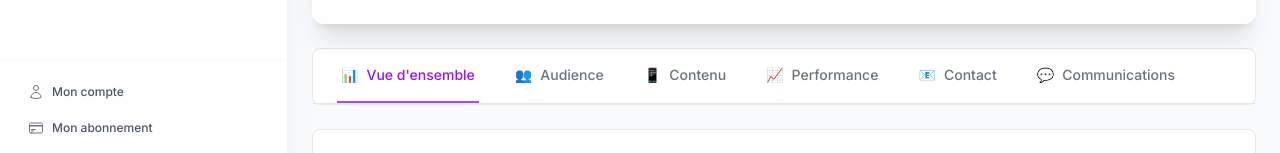
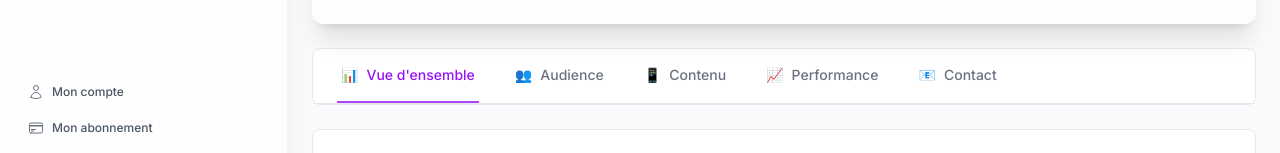
Before and after one commit to hery-spread/spread-demo, a Next.js app: page /profile/1 in a window 1280 px wide. Shown: the part 599-752 px from the top of the page. Built offline with nearby package versions, Linux system fonts and the light colour scheme.

Commit message:
profile: retire l’onglet et la section "Communications" de la page profil d’un influenceur (ProfileTabs, profile/[id]/page)

```diff
--- a/TODO/TODO_PROFILE-05.MD
+++ b/TODO/TODO_PROFILE-05.MD
@@ -1,16 +1,19 @@
 # PLAN D'ACTION PRESCRIPTIF : PROFILE-05 — Récupération Modash (profil + rapport partageable)
 
 ## User Story
+
 En tant qu'utilisateur, lorsque j'ouvre une page profil comme `/profile/1`, je veux que les données affichées proviennent de l'API Modash et que le rapport partageable s'appuie sur les champs officiels Modash (pas des mocks), afin d'avoir des informations à jour et exhaustives.
 
 ---
 
 ## Références officielles (Modash)
+
 - Instagram: `https://docs.modash.io/products/discovery_api/openapi_doc/discovery/instagram`
 - YouTube: `https://docs.modash.io/products/discovery_api/openapi_doc/discovery/youtube`
 - TikTok: `https://docs.modash.io/products/discovery_api/openapi_doc/discovery/tiktok/tiktokcontroller_search`
 
 Endpoints clés (selon plateforme):
+
 - `/{platform}/profile/{userId}/report` → Rapport détaillé (à privilégier et à mettre en cache)
 - `/{platform}/users` → Recherche d’utilisateurs par handle/ID (résolution de `@handle` → `userId`)
 - Dictionnaires: `/{platform}/languages`, `/{platform}/locations`, `/{platform}/topics`, `/{platform}/hashtags` (+ Instagram: `/interests`, `/brands`)
@@ -18,13 +21,15 @@ Endpoints clés (selon plateforme):
 ---
 
 ## Objectifs
-1) Récupérer et exposer l’intégralité des champs disponibles dans Modash pour un profil (Search/Report), avec conservation d’un `raw` complet.
-2) Mettre à jour la page `profile/[id]` pour alimenter toutes les sections avec les données Modash.
-3) Aligner la page de partage `share/[shareId]` sur les mêmes données (mêmes champs et structure), en prévision d’un lien partageable.
+
+1. Récupérer et exposer l’intégralité des champs disponibles dans Modash pour un profil (Search/Report), avec conservation d’un `raw` complet.
+2. Mettre à jour la page `profile/[id]` pour alimenter toutes les sections avec les données Modash.
+3. Aligner la page de partage `share/[shareId]` sur les mêmes données (mêmes champs et structure), en prévision d’un lien partageable.
 
 ---
 
 ## Portée technique
+
 - Pages: `src/app/profile/[id]/page.tsx`, `src/app/share/[shareId]/page.tsx`
 - Service API: `src/lib/modash.ts` (nouveau) — client typé, mapping, helpers de dictionnaires
 - Types: `src/types/index.ts` (ajouts: `ModashInstagramReport`, `ModashYoutubeReport`, `ModashTiktokReport`, + `raw: unknown`)
@@ -35,6 +40,7 @@ Endpoints clés (selon plateforme):
 ## Plan d'Action Prescriptif
 
 ### Étape 1 — Préparation & sécurité
+
 - [ ] Ajouter `MODASH_API_TOKEN` (variables d’environnement + exemple dans README)
 - [ ] Créer `src/lib/modash.ts` avec:
   - [ ] Client fetch commun (headers: `Authorization: Bearer <token>`, `Content-Type: application/json`)
@@ -42,12 +48,14 @@ Endpoints clés (selon plateforme):
   - [ ] Utilitaire `withCache(key, fetcher)` (SWR serveur: `fetch({ next: { revalidate: 3600 } })` si applicable)
 
 ### Étape 2 — Résolution identifiant
+
 - [ ] Ajouter `resolveUserId(platform, handleOrId)`:
   - Input: `platform: 'instagram'|'youtube'|'tiktok'`, `handleOrId: string`
   - Si `handleOrId` est un ID → retourner tel quel
   - Sinon: requête `/{platform}/users?query=<handle>` puis sélection du `userId`
 
 ### Étape 3 — Récupération du rapport Modash (source de vérité)
+
 - [ ] Implémenter `getProfileReport(platform, userId)`:
   - Appel `/{platform}/profile/{userId}/report`
   - Conserver le JSON complet en `raw`
@@ -59,10 +67,12 @@ Endpoints clés (selon plateforme):
   - Contenu: topics/interests, hashtags, collaborations summary
 
 ### Étape 4 — Dictionnaires (auto-complétion & cohérence)
+
 - [ ] Exposer helpers: `listLanguages`, `listLocations`, `listTopics`, `listHashtags` (+ IG: `listInterests`, `listBrands`)
 - [ ] Support recherche (`query`) et pagination; limiter les résultats avec `limit`
 
 ### Étape 5 — Intégration dans `/profile/[id]`
+
 - [ ] Déduire la plateforme & le handle/id selon le contexte actuel (mock → transitoire):
   - Heuristique temporaire: si l’URL contient un `?platform=xx` l’utiliser; sinon valeur par défaut ou issue du mock courant
   - À terme: stocker la plateforme + userId dans la navigation précédente
@@ -71,14 +81,17 @@ Endpoints clés (selon plateforme):
 - [ ] Afficher des placeholders quand un champ n’est pas fourni par la plateforme
 
 ### Étape 6 — Alignement `/share/[shareId]`
+
 - [ ] Utiliser la même structure de données & mapping
 - [ ] Paramétrer une stratégie de cache plus longue pour le partage (ex: 24h), bouton « Refresh » si nécessaire
 
 ### Étape 7 — Types & exhaustivité
+
 - [ ] Ajouter types `Modash{Platform}Report` (OpenAPI → types), + champ générique `raw: unknown`
 - [ ] Vérifier via checklist par plateforme que tous les groupes de champs OpenAPI sont soit mappés, soit présents dans `raw`
 
 ### Étape 8 — QA & stabilité
+
 - [ ] `npm run lint` → 0 erreur
 - [ ] `npm run build` → OK
 - [ ] Tests manuels: profils IG/YT/TT variés, cas "non trouvé", timeouts, quotas
@@ -86,6 +99,7 @@ Endpoints clés (selon plateforme):
 ---
 
 ## Critères d'acceptation
+
 - [ ] `/profile/[id]` affiche des données provenant de Modash (pas de mock), avec au minimum: identité, followers, engagement_rate, stats de contenus, démographie audience (si disponible)
 - [ ] Les champs disponibles dans Modash sont couverts: mappés dans l’UI ou conservés en `raw`
 - [ ] La page de partage `/share/[shareId]` consomme les mêmes données et reste cohérente
@@ -95,6 +109,7 @@ Endpoints clés (selon plateforme):
 ---
 
 ## Journal & risques
+
 - Crédits Modash: surveiller la consommation (le `report` a un coût par appel)
 - Variations entre plateformes: certains champs ne sont pas uniformes → fallback propre & `raw` accessible
 - Performance: activer caching côté serveur; éviter les appels redondants (résolution `userId`)
--- a/src/app/profile/[id]/page.tsx
+++ b/src/app/profile/[id]/page.tsx
@@ -12,8 +12,8 @@ import ProfileHeader from '@/components/profile/ProfileHeader';
 import ProfileTabs from '@/components/profile/ProfileTabs';
 import UnlockModal from '@/components/profile/UnlockModal';
 import LockedContent from '@/components/profile/LockedContent';
-import ThreadViewer from '@/components/communication/ThreadViewer';
-import { CommunicationProvider } from '@/contexts/CommunicationContext';
+// import ThreadViewer from '@/components/communication/ThreadViewer';
+// import { CommunicationProvider } from '@/contexts/CommunicationContext';
 // import PerformanceChart from '@/components/profile/charts/PerformanceChart';
 // import EngagementBreakdown from '@/components/profile/charts/EngagementBreakdown';
 // import PostPerformance from '@/components/profile/charts/PostPerformance';
@@ -27,7 +27,6 @@ type ProfileTab =
   | 'audience'
   | 'content'
   | 'contact'
-  | 'communications'
   | 'performance';
 
 export default function ProfilePage() {
@@ -558,18 +557,18 @@ export default function ProfilePage() {
           </div>
         );
 
-      case 'communications':
-        return (
-          <div className="p-6">
-            <CommunicationProvider>
-              <ThreadViewer
-                contactId={influencer.id}
-                showHeader={false}
-                compact={true}
-              />
-            </CommunicationProvider>
-          </div>
-        );
+      // case 'communications':
+      //   return (
+      //     <div className="p-6">
+      //       <CommunicationProvider>
+      //         <ThreadViewer
+      //           contactId={influencer.id}
+      //           showHeader={false}
+      //           compact={true}
+      //         />
+      //       </CommunicationProvider>
+      //     </div>
+      //   );
 
       case 'performance':
         // FORCER l'affichage de la modal pour le test (même si detailedData existe)
--- a/src/app/share/[shareId]/page.tsx
+++ b/src/app/share/[shareId]/page.tsx
@@ -346,8 +346,8 @@ export default function SharePage() {
             Trouvez des influenceurs comme {report.name}
           </h3>
           <p className="text-purple-100 mb-6">
-            Accédez à plus de 100 000 profils d&apos;influenceurs avec des
-            analyses détaillées
+            Accédez à plus de 250 000 000 de profils d&apos;influenceurs avec
+            des analyses détaillées
           </p>
           <Button
             className="bg-white text-purple-600 hover:bg-gray-100 px-8 py-3"
--- a/src/components/profile/ProfileTabs.tsx
+++ b/src/components/profile/ProfileTabs.tsx
@@ -5,7 +5,6 @@ type ProfileTab =
   | 'audience'
   | 'content'
   | 'contact'
-  | 'communications'
   | 'performance';
 
 interface ProfileTabsProps {
@@ -50,12 +49,6 @@ export default function ProfileTabs({
       icon: '📧',
       available: true,
     },
-    {
-      id: 'communications' as ProfileTab,
-      name: 'Communications',
-      icon: '💬',
-      available: true,
-    },
   ];
 
   return (
```
Also changed, not shown: TODO/TODO_COMM-02.MD (+13 -0 lines), TODO/TODO_SEARCH-07.MD (+5 -0 lines).
